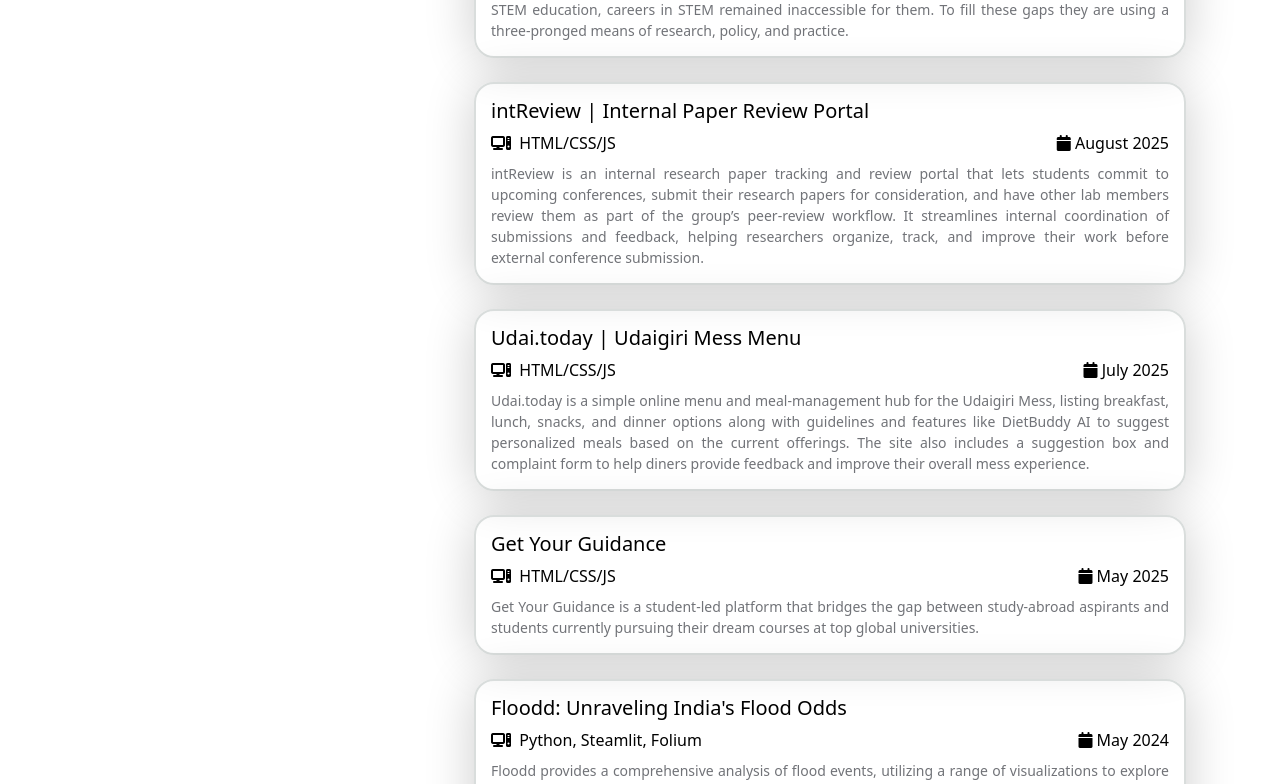
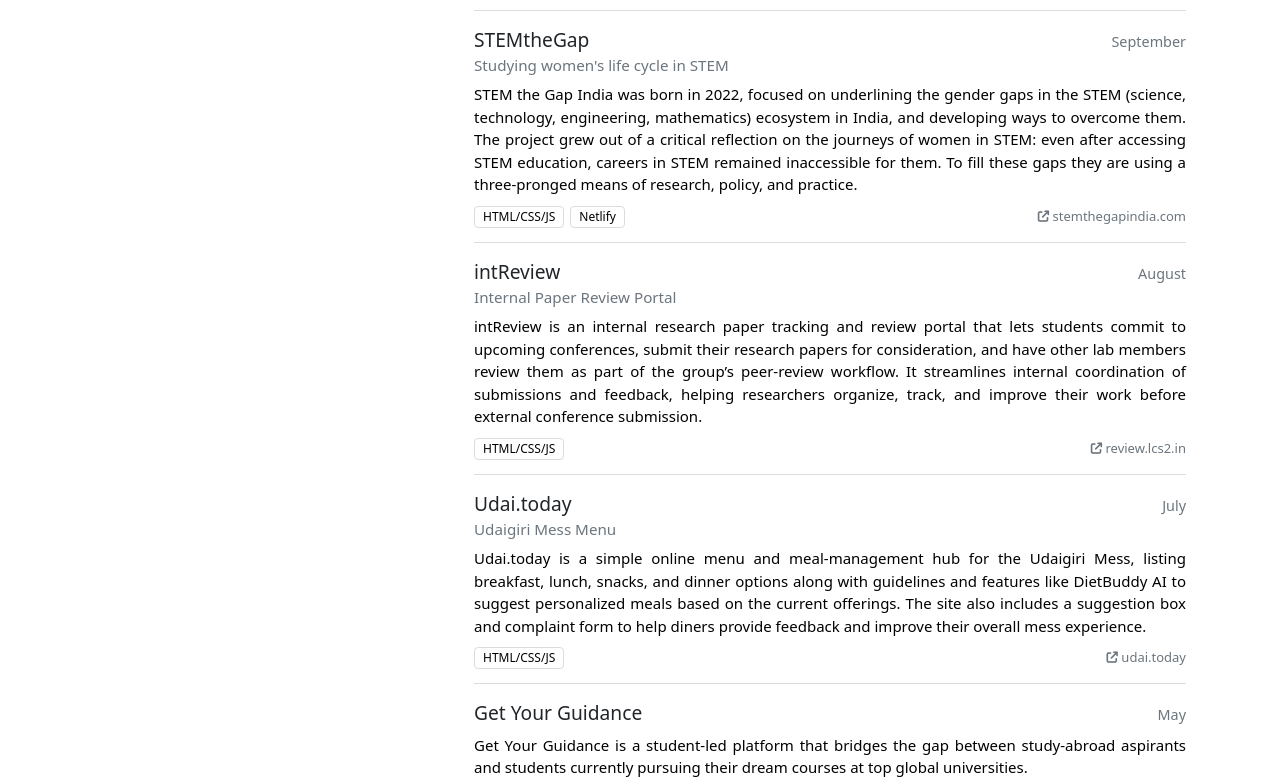
Before and after one commit to proadhikary/proadhikary.github.io, a plain HTML site: page projects.html in a window 1280 px wide. Shown: the part 1111-1895 px from the top of the page. Drawn offline with nearby package versions, Linux system fonts and the light colour scheme; some icons are missing.

Commit message:
Redesign projects page as a year-grouped list
Co-Authored-By: Claude Opus 5.5 <noreply@anthropic.com>

```diff
--- a/assets/css/main.css
+++ b/assets/css/main.css
@@ -788,3 +788,28 @@ input.check-toggle-round-flat:checked+label:after {
 #educationContent .edu-block br {
 	display: none;
 }
+
+
+/* PROJECTS - year-grouped list */
+.proj-summary { color: #6c757d; margin: 4px 0 8px; }
+.proj-year { margin-top: 18px; }
+.proj-year-h2 { font-size: 2.2em; font-weight: 100; margin-bottom: 0; padding-bottom: 6px; border-bottom: 1px #D9DDDC solid; }
+.proj-item { padding: 16px 0 14px; border-bottom: 1px #D9DDDC solid; }
+.proj-year .proj-item:last-child { border-bottom: 0; }
+.proj-head { display: flex; justify-content: space-between; align-items: baseline; gap: 16px; }
+.proj-title { font-size: 1.2rem; font-weight: 500; margin: 0; line-height: 1.35; }
+.proj-title a { text-decoration: none; }
+.proj-title a:hover { text-decoration: underline; }
+.proj-sub { display: block; font-size: 0.95rem; font-weight: 400; color: #6c757d; margin-top: 2px; }
+.proj-date { color: #6c757d; font-size: 0.9em; white-space: nowrap; }
+.proj-desc { font-size: 15px; text-align: justify; text-justify: inter-word; margin: 8px 0 10px; }
+.proj-meta { display: flex; justify-content: space-between; align-items: center; flex-wrap: wrap; gap: 8px; }
+.proj-tags { display: flex; flex-wrap: wrap; gap: 6px; }
+.proj-tag { border: 1px #D9DDDC solid; border-radius: 4px; padding: 1px 8px; font-size: 12px; }
+.proj-link { font-size: 13px; color: #6c757d; text-decoration: none; }
+.proj-link:hover { color: #212529; text-decoration: underline; }
+@media (max-width: 576px) {
+	.proj-year-h2 { font-size: 1.8em; }
+	.proj-title { font-size: 1.1rem; }
+	.proj-desc { text-align: left; }
+}
--- /dev/null
+++ b/assets/js/projects.js
@@ -0,0 +1,70 @@
+/* Projects page: turns the project cards in projects.html into a clean list
+   grouped by year. projects.html stays the source of truth: to add a project,
+   copy an existing "clickable" card there (URL, title, stack, date, text). */
+(function () {
+	var root = document.querySelector("#tutorialsContent .container");
+	if (!root) return;
+	var cards = Array.prototype.slice.call(root.querySelectorAll(":scope > .clickable"));
+	if (!cards.length) return;
+
+	function esc(s) {
+		return s.replace(/[&<>"]/g, function (c) {
+			return { "&": "&amp;", "<": "&lt;", ">": "&gt;", '"': "&quot;" }[c];
+		});
+	}
+	function clean(s) { return (s || "").replace(/\s+/g, " ").trim(); }
+
+	var projects = cards.map(function (card) {
+		var url = clean(card.querySelector(".d-none").textContent);
+		var title = clean(card.querySelector(".h5").textContent).replace(/^[^\w(]+/, "");
+		var split = title.match(/^(.+?)\s*[:|]\s*(.+)$/);
+		var stackEl = card.querySelector(".fa-computer");
+		var dateEl = card.querySelector(".fa-calendar");
+		var date = dateEl ? clean(dateEl.parentNode.textContent) : "";
+		var host = "";
+		try { host = new URL(url).hostname.replace(/^www\./, ""); } catch (e) {}
+		return {
+			url: url,
+			name: split ? split[1] : title,
+			sub: split ? split[2] : "",
+			stack: stackEl ? clean(stackEl.parentNode.textContent).split(/\s*,\s*/).filter(Boolean) : [],
+			month: date.replace(/\s*\d{4}$/, ""),
+			year: (date.match(/\d{4}/) || [""])[0],
+			desc: clean(card.querySelector(".blog-short").textContent),
+			code: host === "github.com",
+			label: host === "github.com" ? url.replace(/^https?:\/\/(www\.)?github\.com\//, "").replace(/\/$/, "") : host
+		};
+	});
+
+	var years = [];
+	projects.forEach(function (p) { if (years.indexOf(p.year) < 0) years.push(p.year); });
+
+	var html = '<p class="proj-summary">' + projects.length + " projects, " +
+		years[years.length - 1] + " to " + years[0] +
+		". Tools for clinicians and researchers, language technology, and a few things built for fun.</p>";
+
+	years.forEach(function (y) {
+		html += '<section class="proj-year"><h2 class="proj-year-h2">' + esc(y) + "</h2>";
+		projects.filter(function (p) { return p.year === y; }).forEach(function (p) {
+			html += '<article class="proj-item">' +
+				'<div class="proj-head"><h3 class="proj-title">' +
+				'<a href="' + esc(p.url) + '" target="_blank" rel="noopener" class="link-dark">' + esc(p.name) + "</a>" +
+				(p.sub ? '<span class="proj-sub">' + esc(p.sub) + "</span>" : "") +
+				'</h3><span class="proj-date">' + esc(p.month) + "</span></div>" +
+				'<p class="proj-desc">' + esc(p.desc) + "</p>" +
+				'<div class="proj-meta"><span class="proj-tags">' +
+				p.stack.map(function (s) { return '<span class="proj-tag">' + esc(s) + "</span>"; }).join("") +
+				"</span>" +
+				'<a class="proj-link" href="' + esc(p.url) + '" target="_blank" rel="noopener">' +
+				'<i class="' + (p.code ? "fa-brands fa-github" : "fa-solid fa-arrow-up-right-from-square") + '"></i> ' +
+				esc(p.label) + "</a></div></article>";
+		});
+		html += "</section>";
+	});
+
+	var list = document.createElement("div");
+	list.className = "proj-list";
+	list.innerHTML = html;
+	cards.forEach(function (c) { c.remove(); });
+	root.appendChild(list);
+})();
--- a/education.html
+++ b/education.html
@@ -57,7 +57,7 @@
 	<link rel="stylesheet" href="https://cdnjs.cloudflare.com/ajax/libs/font-awesome/6.2.1/css/all.min.css">
 	<link rel="stylesheet" href="https://cdnjs.cloudflare.com/ajax/libs/toastr.js/latest/toastr.min.css">
 	<link rel="stylesheet" href="https://cdn.rawgit.com/jpswalsh/academicons/master/css/academicons.min.css">
-	<link rel="stylesheet" href="assets/css/main.css?v=20261113o">
+	<link rel="stylesheet" href="assets/css/main.css?v=20261119b">
 	<link rel="stylesheet" href="assets/css/light.css?v=20261113">
 
 </head>
--- a/projects.html
+++ b/projects.html
@@ -57,7 +57,7 @@
 	<link rel="stylesheet" href="https://cdnjs.cloudflare.com/ajax/libs/font-awesome/6.2.1/css/all.min.css">
 	<link rel="stylesheet" href="https://cdnjs.cloudflare.com/ajax/libs/toastr.js/latest/toastr.min.css">
 	<link rel="stylesheet" href="https://cdn.rawgit.com/jpswalsh/academicons/master/css/academicons.min.css">
-	<link rel="stylesheet" href="assets/css/main.css?v=20261113o">
+	<link rel="stylesheet" href="assets/css/main.css?v=20261119b">
 	<link rel="stylesheet" href="assets/css/light.css?v=20261113">
 
 </head>
@@ -238,7 +238,7 @@
 						<div class="d-none">
 							https://aiclients.kiranacounselling.com/
 						</div>
-						<div class="h5">aiClients: Training Platform for Therapist</div>
+						<div class="h5">aiClients: Training Platform for Therapists</div>
 						<div class="blog-info mt-2">
 							<div class="d-inline">
 								<i class="fa-solid fa-computer"></i> &nbsp; Flask
@@ -440,7 +440,7 @@
 						<div class="h5">Floodd: Unraveling India's Flood Odds</div>
 						<div class="blog-info mt-2">
 							<div class="d-inline">
-								<i class="fa-solid fa-computer"></i> &nbsp;Python, Steamlit,
+								<i class="fa-solid fa-computer"></i> &nbsp;Python, Streamlit,
 								Folium
 							</div>
 
@@ -551,7 +551,7 @@
 						<div class="d-none">
 							https://github.com/CNLP-Summarization/Saransa
 						</div>
-						<div class="h5">Saransa: An Summerization & Knowlage Graph Generation</div>
+						<div class="h5">Saransa: Summarization & Knowledge Graph Generation</div>
 						<div class="blog-info mt-2">
 							<div class="d-inline">
 								<i class="fa-solid fa-computer"></i> &nbsp;Python, Flask, SQL
@@ -616,7 +616,7 @@
 						<div class="h5">⭐ CSE’23: A Web-based Distance Learning Program</div>
 						<div class="blog-info mt-2">
 							<div class="d-inline">
-								<i class="fa-solid fa-computer"></i> &nbsp;HTML/CS/JS
+								<i class="fa-solid fa-computer"></i> &nbsp;HTML/CSS/JS
 							</div>
 
 							<div class="float-end d-inline">
@@ -659,6 +659,7 @@
 		window.defaultSection = "tutorials";
 	</script>
 	<script src="assets/js/main.js?v=20261113"></script>
+	<script src="assets/js/projects.js?v=20261119"></script>
 </body>
 
 </html>
```
Also changed, not shown: experience.html (+1 -1 lines), index.html (+1 -1 lines), publications.html (+1 -1 lines), tools.html (+1 -1 lines).
